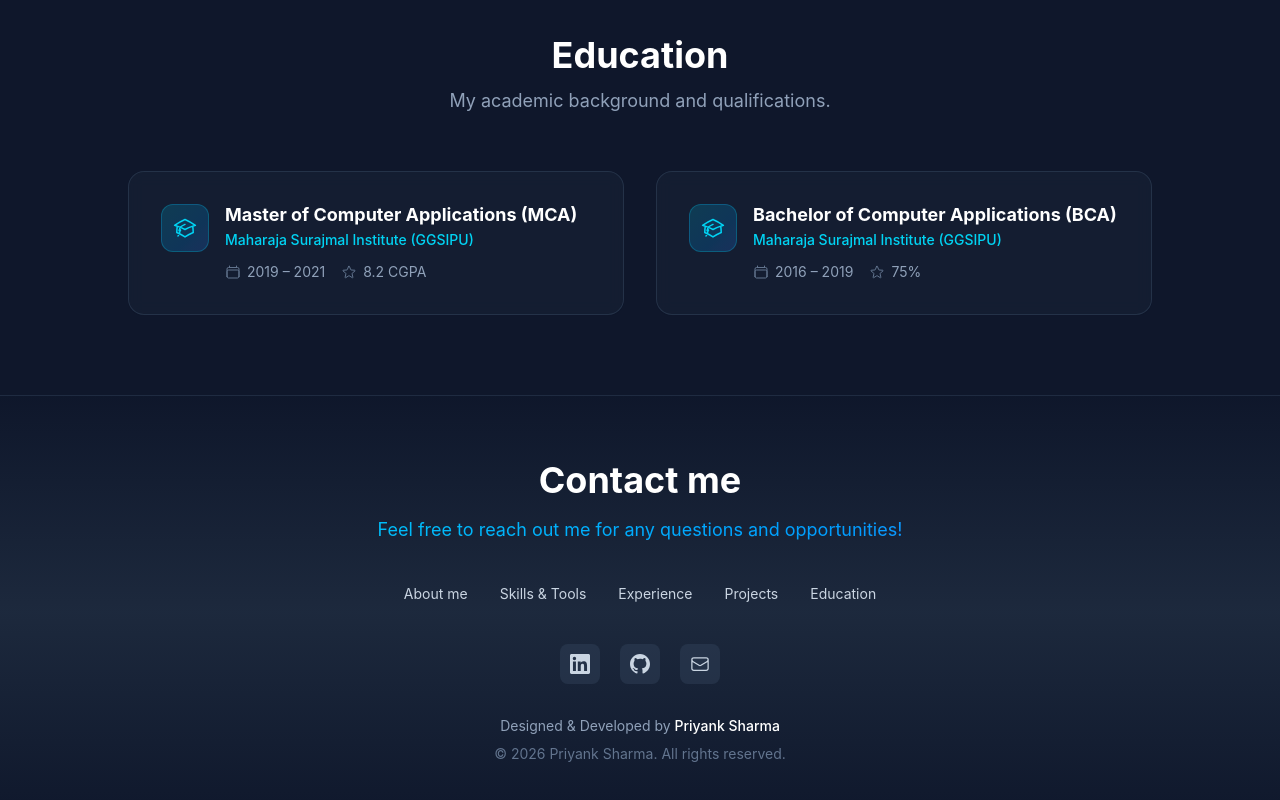
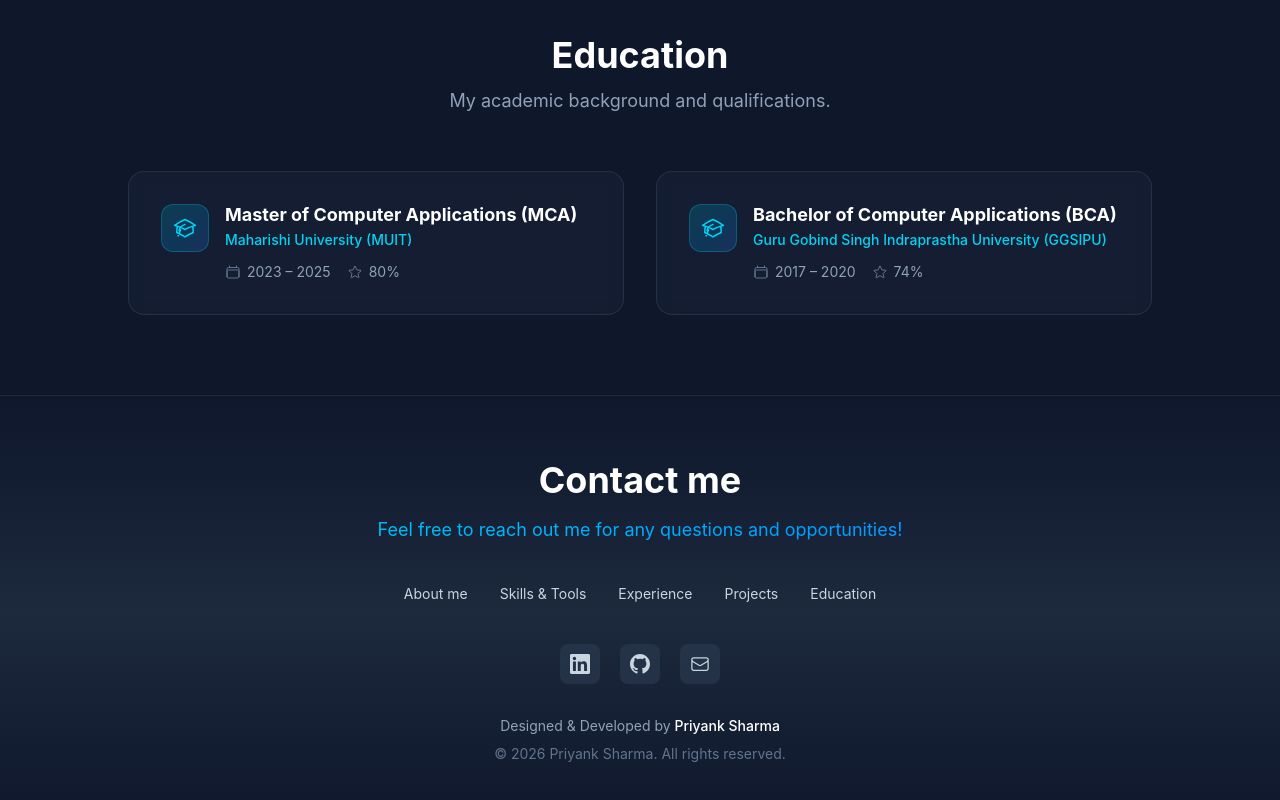
Before and after one commit to priyank1609/portfolio, a React (Vite) app: page / in a window 1280 px wide. Shown: the part 3323-4123 px from the top of the page. Built offline with nearby package versions, Linux system fonts and the light colour scheme.

Commit message:
fixed education details

```diff
--- a/src/components/Education.jsx
+++ b/src/components/Education.jsx
@@ -1,15 +1,15 @@
 const education = [
   {
     degree: 'Master of Computer Applications (MCA)',
-    institution: 'Maharaja Surajmal Institute (GGSIPU)',
-    period: '2019 – 2021',
-    grade: '8.2 CGPA',
+    institution: 'Maharishi University (MUIT)',
+    period: '2023 – 2025',
+    grade: '80%',
   },
   {
     degree: 'Bachelor of Computer Applications (BCA)',
-    institution: 'Maharaja Surajmal Institute (GGSIPU)',
-    period: '2016 – 2019',
-    grade: '75%',
+    institution: 'Guru Gobind Singh Indraprastha University (GGSIPU)',
+    period: '2017 – 2020',
+    grade: '74%',
   },
 ];
 
```
